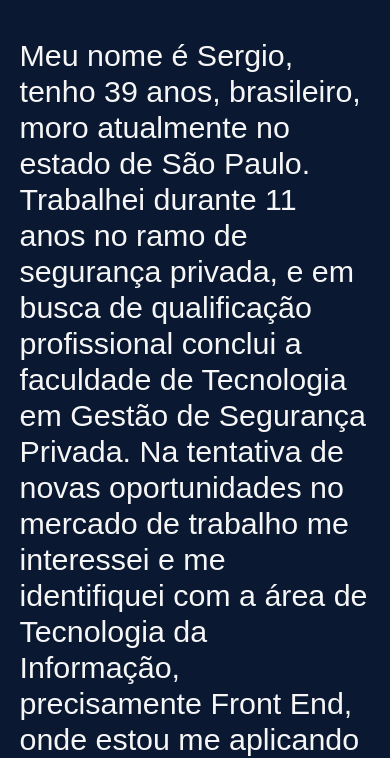
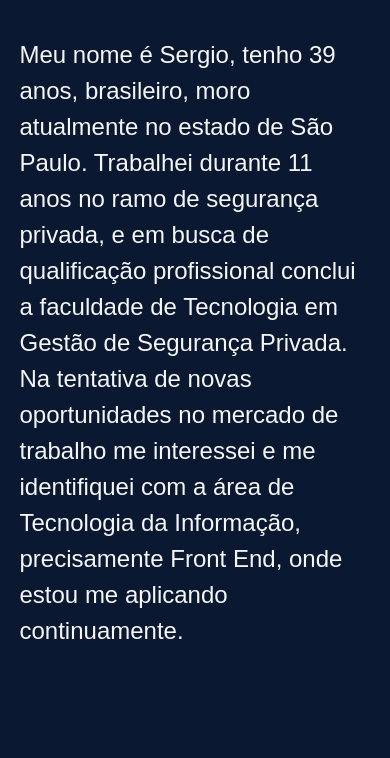
Before and after one commit to SergioZanucci/Portfolio, a plain HTML site: page sobre.html in a window 390 px wide. Shown: the part 767-1525 px from the top of the page. Drawn offline with nearby package versions, Linux system fonts and the light colour scheme; a web font is replaced by a local one.

Commit message:
Ajustando midia query, classe conteudo__paragrafo.

```diff
--- a/css/curriculo.css
+++ b/css/curriculo.css
@@ -141,6 +141,10 @@ h2 {
         height: 168px;
     }
 
+    .apresentacao__paragrafo {
+        font-size: 1.5rem;
+    }
+
     .rede__link {
         width: 386px;
     }
--- a/css/sobre.css
+++ b/css/sobre.css
@@ -136,6 +136,10 @@ body {
         height: 168px;
     }
 
+    .apresentacao__paragrafo {
+        font-size: 1.5rem;
+    }
+
     .rede__link {
         width: 386px;
     }
--- a/css/style.css
+++ b/css/style.css
@@ -177,6 +177,10 @@ h2 {
         height: 168px;
     }
 
+    .apresentacao__paragrafo {
+        font-size: 1.5rem;
+    }
+
     .rede__link {
         width: 386px;
     }
```
